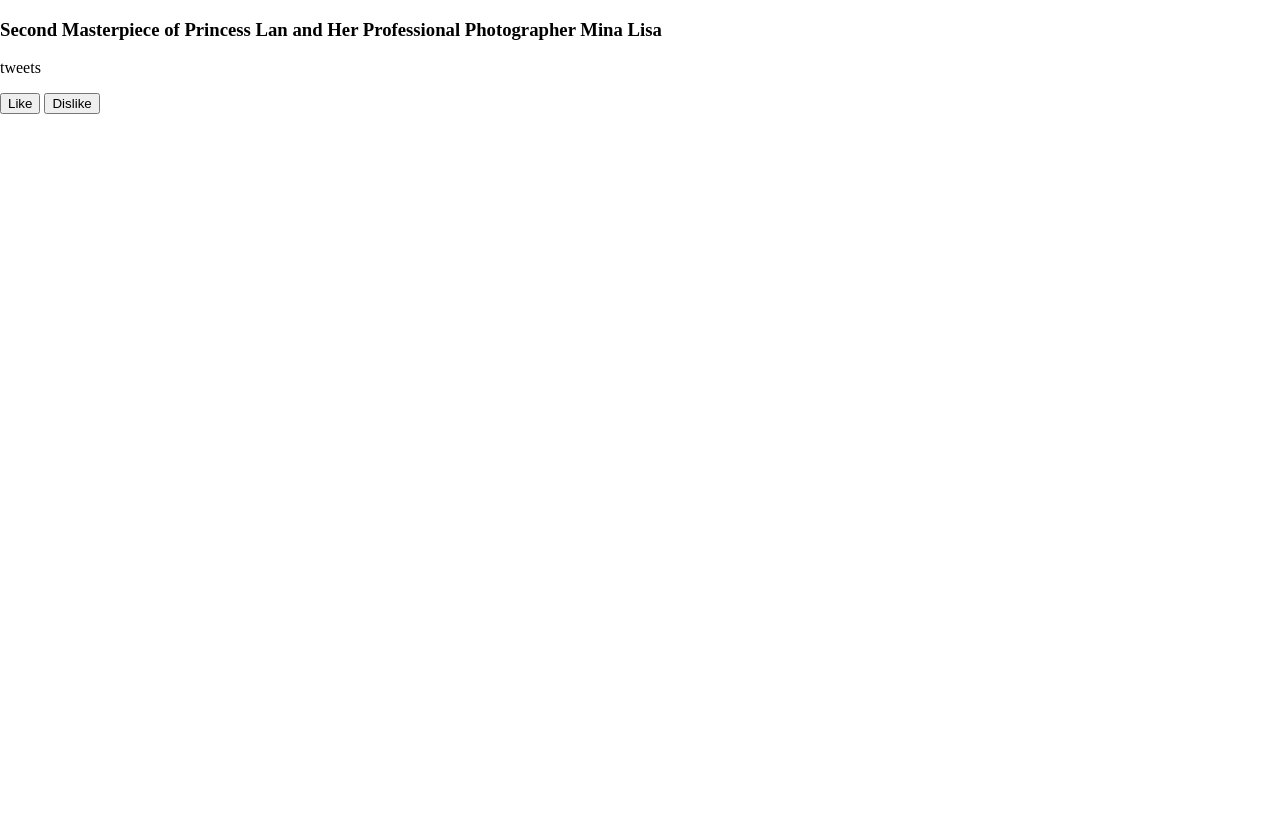
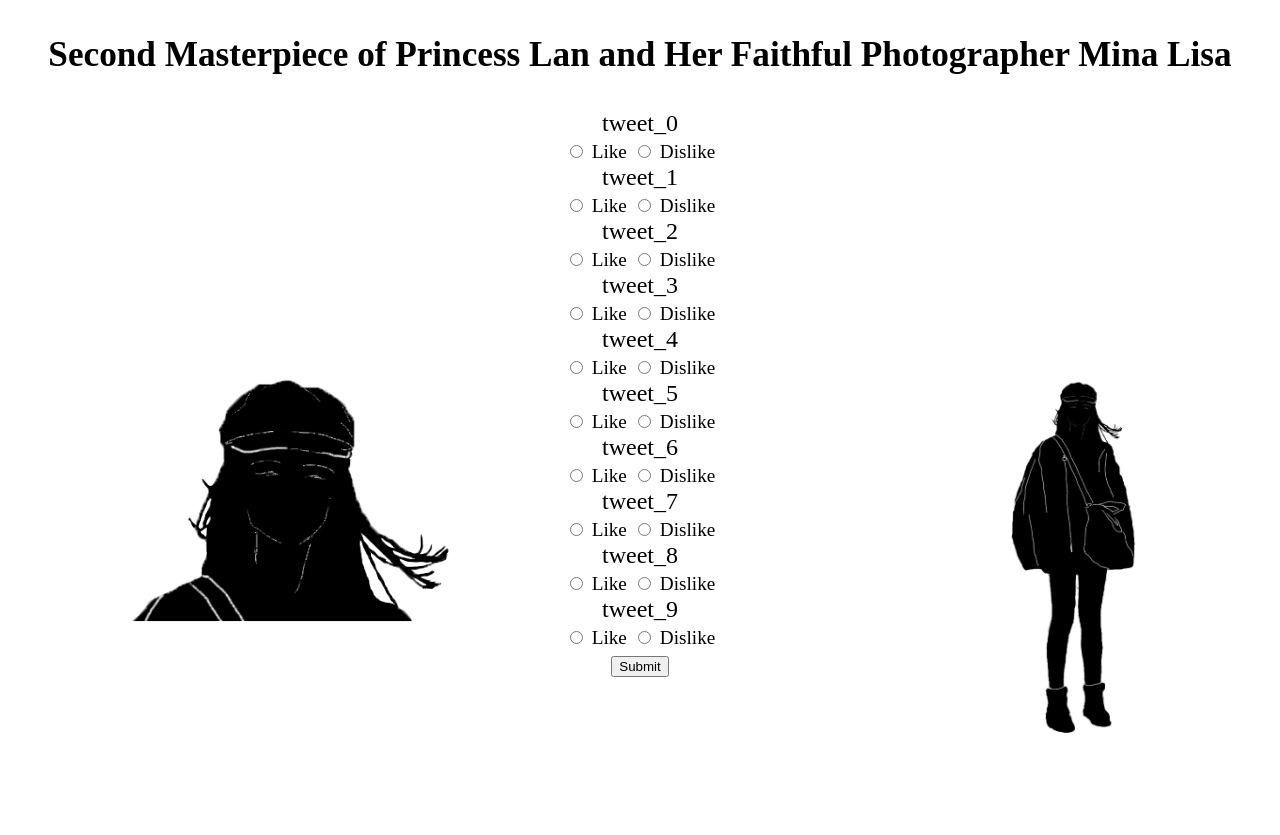
Before and after one commit to PB12203006/Largedata, a Flask app: page / in a window 1280 px wide. Before the commit the page ends 114 px from the top, so only its background shows below. Run offline with Flask 2, Linux system fonts and the light colour scheme; some libraries are stand-ins or nearby versions.

Commit message:
10 tweets & background

```diff
--- a/application.py
+++ b/application.py
@@ -1,6 +1,5 @@
 from flask import Flask, render_template, request
 import requests,json
-import random
 
 application = Flask(__name__)
 application.config["DEBUG"] = True
@@ -11,12 +10,14 @@ def hello():
 
 @application.route("/feedback")
 def feedback():
-	indicator = int(request.args.get('indicator',''))
-	print indicator
 
-	t=str(random.randint(0,100))   #t is the tweet we are going to display
+	f=request.args.getlist('f[]')
+	y=[int(i) for i in f]
+	print y
 
-	myvar={"text":t}
+	text=['Second','Masterpiece','of','Princess','Lan','and','Her','Photographer','Mina','Lisa']
+
+	myvar={"text":text}
 	jvar=json.dumps(myvar)
 	return jvar
 
--- a/templates/hello.html
+++ b/templates/hello.html
@@ -2,27 +2,138 @@
 <html>
 	<head>
 		<style>
-			html, body {
+			html {
+				margin: 0;
+        		padding: 0;
+        		height: 100%;
+        		width: 100%;
+        		background-image: url('/static/teresahead.png');
+        		background-size: 30%;
+        		background-position: 10% 70%;
+        		background-repeat: no-repeat;
+			}
+			body {
         		margin: 0;
         		padding: 0;
         		height: 100%;
         		width: 100%;
+        		text-align: center;
+        		background-image: url('/static/Teresa.png');
+        		background-size: 45%;
+        		background-position: 110% 70%;
+        		background-repeat: no-repeat;
+      		}
+      		form{
+      			font-size: 150%;
+      		}
+      		h3{
+      			font-size: 220%;
+      		}
+      		label{
+      			font-size: 80%;
       		}
 		</style>
 	</head>
 	<body>
-		<h3>Second Masterpiece of Princess Lan and Her Professional Photographer Mina Lisa</h3>
-		<p>tweets</p>
+		<h3 style="text-align:center;">Second Masterpiece of Princess Lan and Her Faithful Photographer Mina Lisa</h3>
+		<!--<h3 style="text-align:center;">Demo</h3>-->
+		<!--<p style="textalign:center;">tweets</p>
+
 		<form>
 			<input id="like" type="button" value="Like" onclick="feedback(1);"/>
-			<input id="dislike" type="button" value="Dislike" onclick="feedback(0);"/>
+			<input id="dislike" type="button" value="Submit" onclick="feedback(0);"/>
+    	</form>
+    -->
+    	<form id='form'>
+    		<p0>tweet_0</p0>
+    		<br>
+    		<input type="radio" id="like_0" name="img_0" value="1" />
+    		<label for="like_0">Like</label>
+    		<input type="radio" id="dislike_0" name="img_0" value="0" />
+    		<label for="dislike_0">Dislike</label>
+    		<br>
+    		<p1>tweet_1</p1>
+    		<br>
+    		<input type="radio" id="like_1" name="img_1" value="1" />
+    		<label for="like_1">Like</label>
+    		<input type="radio" id="dislike_1" name="img_1" value="0" />
+    		<label for="dislike_1">Dislike</label>
+    		<br>
+    		<p2>tweet_2</p2>
+    		<br>
+    		<input type="radio" id="like_2" name="img_2" value="1" />
+    		<label for="like_2">Like</label>
+    		<input type="radio" id="dislike_2" name="img_2" value="0" />
+    		<label for="dislike_2">Dislike</label>
+    		<br>
+    		<p3>tweet_3</p3>
+    		<br>
+    		<input type="radio" id="like_3" name="img_3" value="1" />
+    		<label for="like_3">Like</label>
+    		<input type="radio" id="dislike_3" name="img_3" value="0" />
+    		<label for="dislike_3">Dislike</label>
+    		<br>
+    		<p4>tweet_4</p4>
+    		<br>
+    		<input type="radio" id="like_4" name="img_4" value="1" />
+    		<label for="like_4">Like</label>
+    		<input type="radio" id="dislike_4" name="img_4" value="0" />
+    		<label for="dislike_4">Dislike</label>
+    		<br>
+    		<p5>tweet_5</p5>
+    		<br>
+    		<input type="radio" id="like_5" name="img_5" value="1" />
+    		<label for="like_5">Like</label>
+    		<input type="radio" id="dislike_5" name="img_5" value="0" />
+    		<label for="dislike_5">Dislike</label>
+    		<br>
+    		<p6>tweet_6</p6>
+    		<br>
+    		<input type="radio" id="like_6" name="img_6" value="1" />
+    		<label for="like_6">Like</label>
+    		<input type="radio" id="dislike_6" name="img_6" value="0" />
+    		<label for="dislike_6">Dislike</label>
+    		<br>
+    		<p7>tweet_7</p7>
+    		<br>
+    		<input type="radio" id="like_7" name="img_7" value="1" />
+    		<label for="like_7">Like</label>
+    		<input type="radio" id="dislike_7" name="img_7" value="0" />
+    		<label for="dislike_7">Dislike</label>
+    		<br>
+    		<p8>tweet_8</p8>
+    		<br>
+    		<input type="radio" id="like_8" name="img_8" value="1" />
+    		<label for="like_8">Like</label>
+    		<input type="radio" id="dislike_8" name="img_8" value="0" />
+    		<label for="dislike_8">Dislike</label>
+    		<br>
+    		<p9>tweet_9</p9>
+    		<br>
+    		<input type="radio" id="like_9" name="img_9" value="1" />
+    		<label for="like_9">Like</label>
+    		<input type="radio" id="dislike_9" name="img_9" value="0" />
+    		<label for="dislike_9">Dislike</label>
+    		<br>
+    		<input id="like" type="button" value="Submit" onclick="feedback();"/>
     	</form>
 		<script>
-			function feedback(indicator){
-				console.log(indicator);
-				$.getJSON($SCRIPT_ROOT+'/feedback',{'indicator':indicator},function(data){
+			function feedback(){
+				var f=new Array();
+				var i;
+				for(i=0;i<10;i++)
+				{
+					//	var s_i=String(i);
+					var ipt='input[name=img_'+String(i)+']:checked';
+					f.push($(ipt).val());
+				}
+				console.log(f);
+				$.getJSON($SCRIPT_ROOT+'/feedback',{'f':f},function(data){
                 	console.log(data);
-                	$("p").text(data.text);
+                	for(i=0;i<10;i++)
+                	{
+                		$('p'+String(i)).text(data.text[i]);
+                	}
             	});
 			}
 		</script>
```
Also changed, not shown: static/Teresa.png (added), static/teresahead.png (added).
